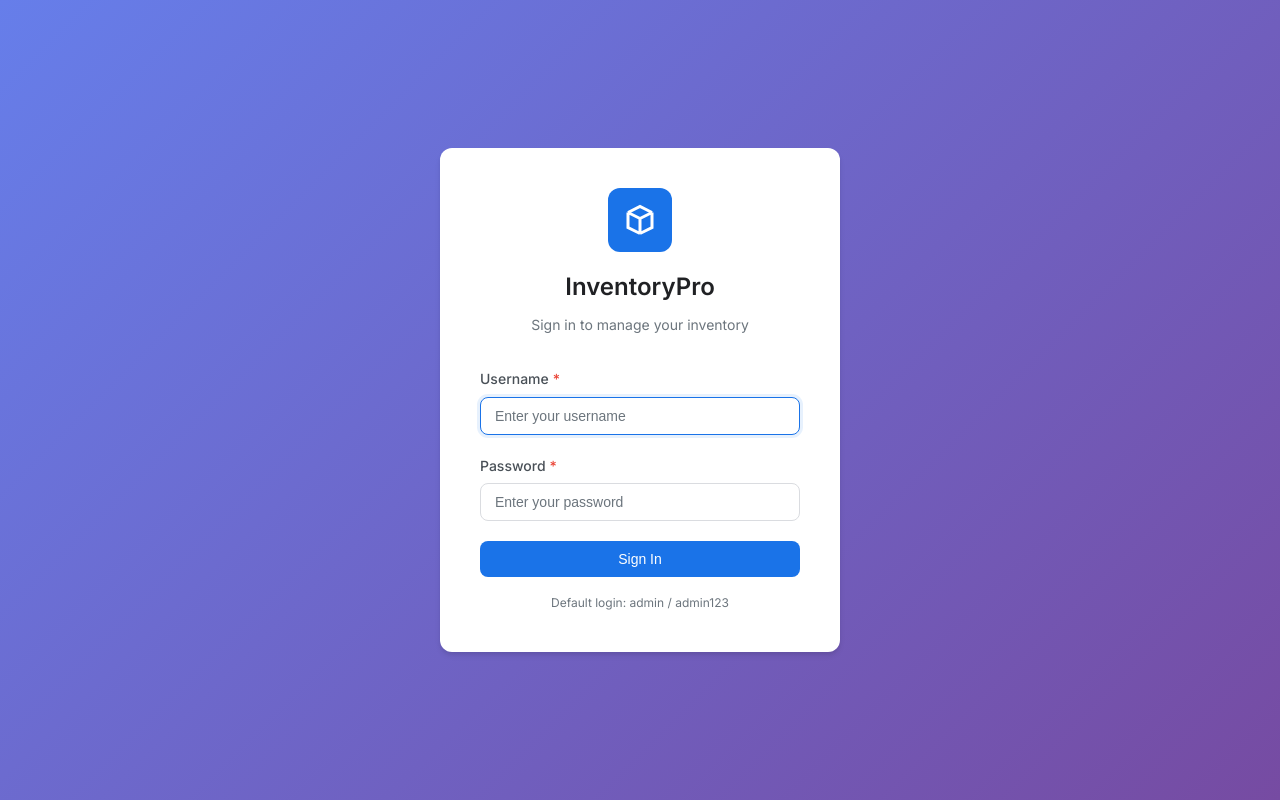
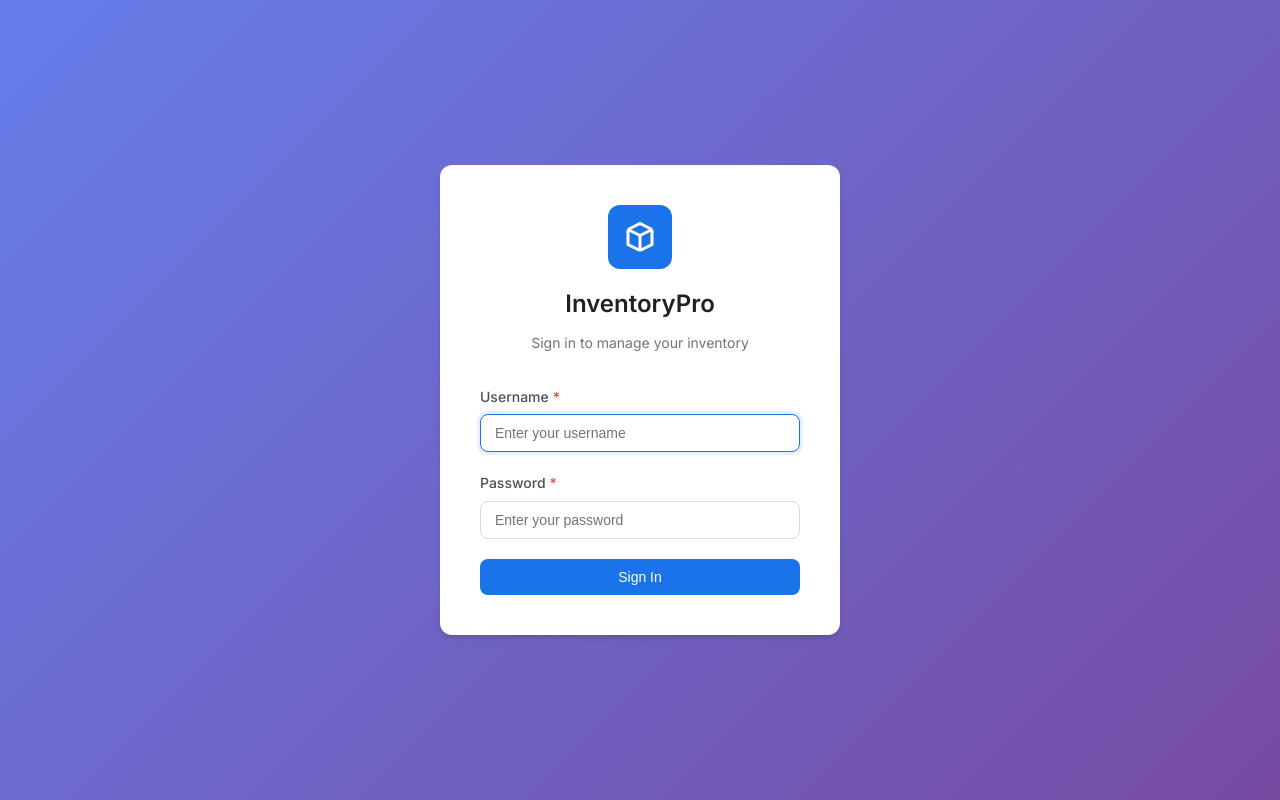
Before and after one commit to Bot-Dragon1122/inv-man, a Flask app: page /login in a window 1280 px wide. Run offline with Flask 3, Linux system fonts and the light colour scheme.

Commit message:
Remove default login credentials from login.html
Removed default login information from the login page.

```diff
--- a/templates/login.html
+++ b/templates/login.html
@@ -46,9 +46,9 @@
                 </button>
             </form>
 
-            <p class="text-center text-muted mt-4" style="font-size: 12px;">
+            <!-- <p class="text-center text-muted mt-4" style="font-size: 12px;">
                 Default login: admin / admin123
-            </p>
+            </p> -->
         </div>
     </div>
 </body>
```
